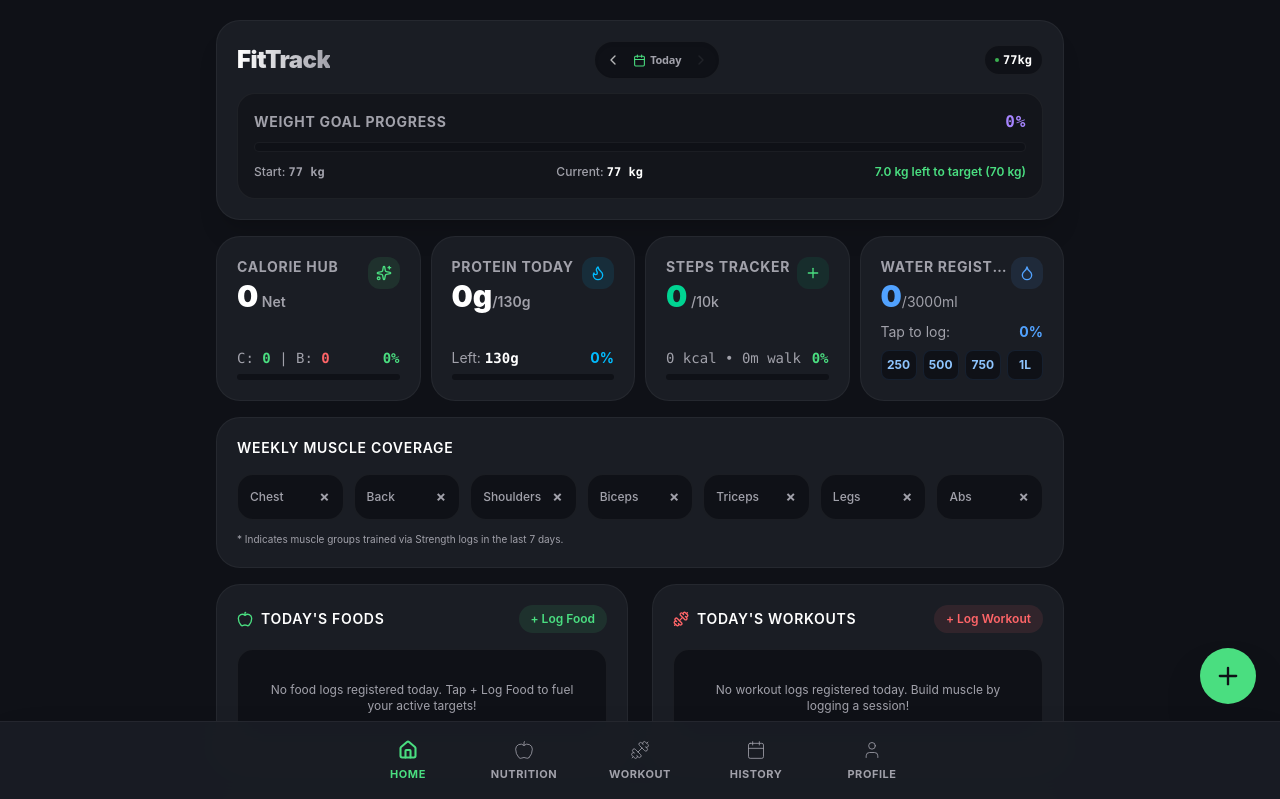
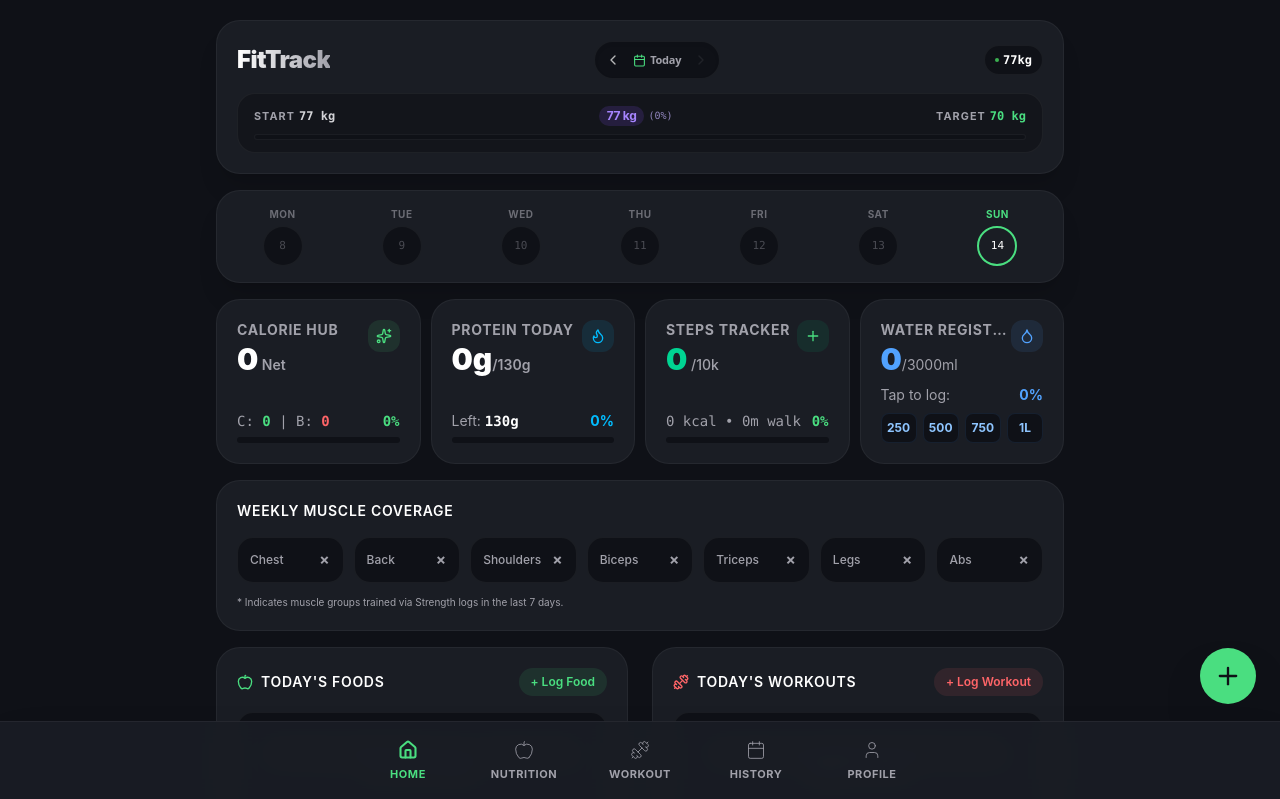
Before and after one commit to tejasnsalvi/fittrack-pro-maxv1, a React (Vite) app: page / in a window 1280 px wide. Shown: the top 799 px of the page. Built offline with nearby package versions, Linux system fonts and the light colour scheme.

Commit message:
feat: add weekly activity summary to dashboard
Implement logic to calculate and display daily fitness completion status (workouts or step goals) for the current week.

```diff
--- a/src/components/DashboardScreen.tsx
+++ b/src/components/DashboardScreen.tsx
@@ -149,6 +149,51 @@ export default function DashboardScreen({ onSetActiveTab, onOpenQuickAdd }: Dash
   // Calculate dynamic stats
   const weightDistanceToGoal = Math.abs(currentWeight - targetWeight).toFixed(1);
 
+  // 1. Calculate weekDays (Mon-Sun) containing `selectedDate`
+  const getWeekDays = () => {
+    const [sYear, sMonth, sDay] = selectedDate.split('-').map(Number);
+    const currentRefDate = new Date(sYear, sMonth - 1, sDay);
+
+    const dayOfWeek = currentRefDate.getDay();
+    // Monday is 1, Sunday is 0. If Sunday, go back 6 days. Otherwise go back dayOfWeek - 1.
+    const daysToMonday = dayOfWeek === 0 ? 6 : dayOfWeek - 1;
+
+    const mondayDate = new Date(currentRefDate);
+    mondayDate.setDate(currentRefDate.getDate() - daysToMonday);
+
+    const dayLabels = ['Mon', 'Tue', 'Wed', 'Thu', 'Fri', 'Sat', 'Sun'];
+    const days = [];
+    const todayLocalStr = new Date().toISOString().split('T')[0];
+
+    for (let i = 0; i < 7; i++) {
+      const d = new Date(mondayDate);
+      d.setDate(mondayDate.getDate() + i);
+
+      const yStr = d.getFullYear();
+      const mStr = (d.getMonth() + 1).toString().padStart(2, '0');
+      const dStr = d.getDate().toString().padStart(2, '0');
+      const dateKey = `${yStr}-${mStr}-${dStr}`;
+
+      // Check fitness log completions: workout logged or steps count >= 10,000 for that date
+      const hasWorkout = workoutLogs.some(log => log.timestamp.split('T')[0] === dateKey);
+      const stepsForDay = stepsLogs.filter(log => log.timestamp.split('T')[0] === dateKey).reduce((sum, log) => sum + log.steps, 0);
+      const isCompleted = hasWorkout || stepsForDay >= 10000;
+
+      days.push({
+        label: dayLabels[i],
+        dateKey,
+        isCompleted,
+        isToday: dateKey === todayLocalStr,
+        isViewing: dateKey === selectedDate,
+        dayNum: d.getDate(),
+      });
+    }
+    return days;
+  };
+
+  const weekDays = getWeekDays();
+  const currentWeekStreak = weekDays.filter(d => d.isCompleted).length;
+
   return (
     <div className="space-y-4" id="dashboard-screen">
       {/* Sleek Header & Integrated Date Slider */}
@@ -224,26 +269,75 @@ export default function DashboardScreen({ onSetActiveTab, onOpenQuickAdd }: Dash
           <div
             id="weight-progress-banner"
             onClick={() => onSetActiveTab('weight')}
-            className="bg-[#0F1117]/60 hover:bg-[#151821] p-4 rounded-[18px] border border-white/5 hover:border-violet-500/30 cursor-pointer transition space-y-2 group"
+            className="bg-[#0F1117]/60 hover:bg-[#151821] py-3 px-4 rounded-[18px] border border-white/5 hover:border-violet-500/25 cursor-pointer transition flex flex-col gap-2 group"
           >
-            <div className="flex justify-between items-center text-xs sm:text-sm text-[#A1A1AA] font-bold uppercase tracking-wider">
-              <span className="group-hover:text-violet-400 transition">Weight Goal Progress</span>
-              <span className="text-violet-400 font-mono font-bold text-sm sm:text-base group-hover:scale-105 transition-all">{weightProgressPercent}%</span>
+            <div className="flex items-center justify-between text-[11px] sm:text-xs">
+              <div className="flex items-baseline gap-1">
+                <span className="text-[#A1A1AA] text-[90%] uppercase font-bold tracking-widest text-[9px]">Start</span>
+                <span className="text-zinc-300 font-bold font-mono">{startWeight} kg</span>
+              </div>
+
+              <div className="flex items-center gap-1 font-bold">
+                <span className="text-violet-400 text-[11px] sm:text-xs bg-violet-500/15 px-2 py-0.5 rounded-full tracking-tight">
+                  {currentWeight} kg
+                </span>
+                <span className="text-[10px] text-violet-300/70 font-mono font-medium">({weightProgressPercent}%)</span>
+              </div>
+
+              <div className="flex items-baseline gap-1">
+                <span className="text-[#A1A1AA] text-[90%] uppercase font-bold tracking-widest text-[9px]">Target</span>
+                <span className="text-[#4ADE80] font-extrabold font-mono">{targetWeight} kg</span>
+              </div>
             </div>
-            <div className="w-full h-2.5 bg-[#0F1117] rounded-full overflow-hidden border border-white/5">
+
+            <div className="w-full h-1.5 bg-[#0F1117] rounded-full overflow-hidden border border-white/5">
               <div
                 className="h-full bg-gradient-to-r from-violet-500 to-[#9C27B0] rounded-full transition-all duration-550"
                 style={{ width: `${weightProgressPercent}%` }}
               />
             </div>
-            <div className="flex flex-wrap justify-between items-center gap-1.5 text-xs text-[#A1A1AA] pt-0.5 font-medium leading-relaxed">
-              <span>Start: <b className="text-zinc-400 font-mono text-xs font-bold">{startWeight} kg</b></span>
-              <span>Current: <b className="text-white font-mono text-xs font-bold">{currentWeight} kg</b></span>
-              <span className="text-[#4ADE80] font-semibold">
-                {currentWeight === targetWeight ? 'Goal Achieved! 🎉' : `${weightDistanceToGoal} kg left to target (${targetWeight} kg)`}
-              </span>
-            </div>
           </div>
+        </div>
+      </div>
+
+      {/* Weekly Activity Streak Bar */}
+      <div className="bg-[#1A1D24] p-3 rounded-[24px] border border-white/5 shadow-xl" id="weekly-streak-bar">
+        <div className="grid grid-cols-7 gap-1 sm:gap-3" id="streak-days-grid">
+          {weekDays.map(({ label, dateKey, isCompleted, isToday, isViewing, dayNum }) => {
+            return (
+              <button
+                key={dateKey}
+                onClick={() => setSelectedDate(dateKey)}
+                className={`flex flex-col items-center gap-1 p-1 rounded-xl transition-all duration-200 cursor-pointer text-center group relative`}
+                id={`streak-day-btn-${label.toLowerCase()}`}
+                title={`${label} (${dayNum}): ${isCompleted ? 'Goal met! 🎉' : 'Incomplete'}`}
+              >
+                <span className={`text-[10px] font-bold uppercase tracking-wider ${
+                  isViewing ? 'text-[#4ADE80]' : 'text-[#A1A1AA]/60'
+                }`}>
+                  {label}
+                </span>
+
+                <div
+                  className={`w-8 h-8 xs:w-9 xs:h-9 sm:w-10 sm:h-10 rounded-full flex items-center justify-center transition-all duration-300 ${
+                    isCompleted
+                      ? 'bg-gradient-to-br from-[#4ADE80] to-[#2ECC71] text-[#0F1117] font-bold shadow-md shadow-[#4ADE80]/15'
+                      : isViewing
+                        ? 'bg-[#1A1D24] border-2 border-[#4ADE80] text-white font-bold'
+                        : isToday
+                          ? 'bg-[#0F1117] border border-[#4ADE80]/35 text-[#4ADE80] font-bold animate-pulse'
+                          : 'bg-[#0F1117] border border-white/5 text-[#A1A1AA]/40 hover:border-white/10'
+                  }`}
+                >
+                  {isCompleted ? (
+                    <Check size={14} strokeWidth={3} className="shrink-0 text-[#0F1117]" />
+                  ) : (
+                    <span className="text-[11px] font-mono font-medium">{dayNum}</span>
+                  )}
+                </div>
+              </button>
+            );
+          })}
         </div>
       </div>
 
```
